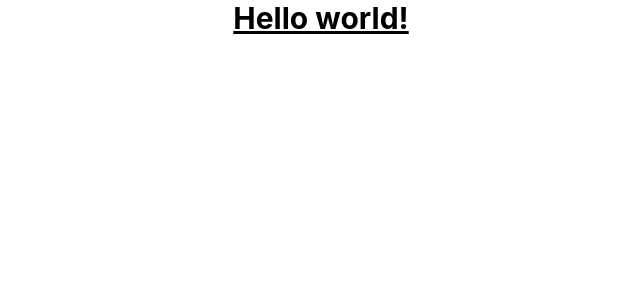
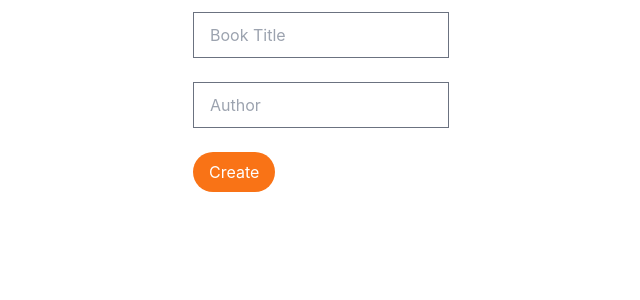
Before and after one commit to ralphgutz/react-reading-list, a React (Create React App) app: page / in a window 1280 px wide. Shown: the top 300 px of the page, without its empty margins (319-959 px from the left). Built offline with nearby package versions, Linux system fonts and the light colour scheme.

Commit message:
Added components

```diff
--- a/src/App.tsx
+++ b/src/App.tsx
@@ -1,15 +1,12 @@
 import React from 'react';
 import logo from './logo.svg';
 import './App.css';
+import Wrapper from './components/Wrapper';
 
 function App() {
   return (
-    <div className="App">
-      <div>
-      <h1 className="text-3xl font-bold underline">
-      Hello world!
-    </h1>
-      </div>
+    <div className='App'>
+      <Wrapper />
     </div>
   );
 }
--- /dev/null
+++ b/src/components/Form.tsx
@@ -0,0 +1,23 @@
+import React, { useState } from 'react';
+
+const Form = () => {
+  const [value, setValue] = useState("");
+
+  return (
+    <div className='Form flex justify-center items-center'>
+      <form action='' className='w-64'>
+        <div className='my-3'>
+          <input type='text' className='w-full text-gray-700 border border-gray-500 py-3 px-4 mb-3 leading-tight' placeholder='Book Title' onChange={(e) => console.log(e.target.value)} />
+        </div>
+        <div className='my-3'>
+          <input type='text' className='w-full text-gray-700 border border-gray-500 py-3 px-4 mb-3 leading-tight' placeholder='Author' />
+        </div>
+        <div className='my-3 text-left'>
+          <button className='bg-orange-500 hover:bg-orange-700 text-white py-2 px-4 rounded-full'>Create</button>
+        </div>
+      </form>
+    </div>
+  );
+}
+
+export default Form;
--- /dev/null
+++ b/src/components/Wrapper.tsx
@@ -0,0 +1,10 @@
+import React from 'react';
+import Form from './Form';
+
+const Wrapper = () => {
+  return (
+    <Form />
+  );
+}
+
+export default Wrapper;
```
Also changed, not shown: src/components/Card.tsx (added, +10 -0 lines).
